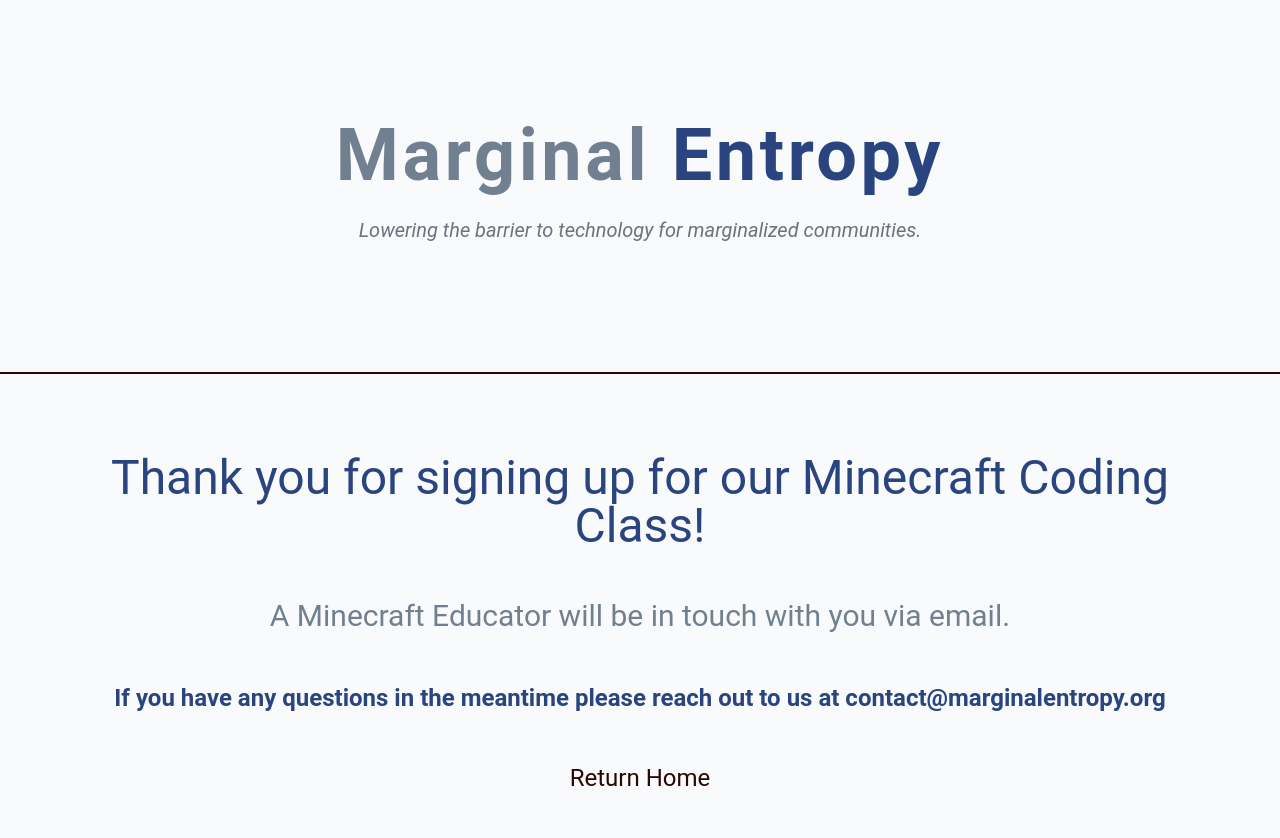
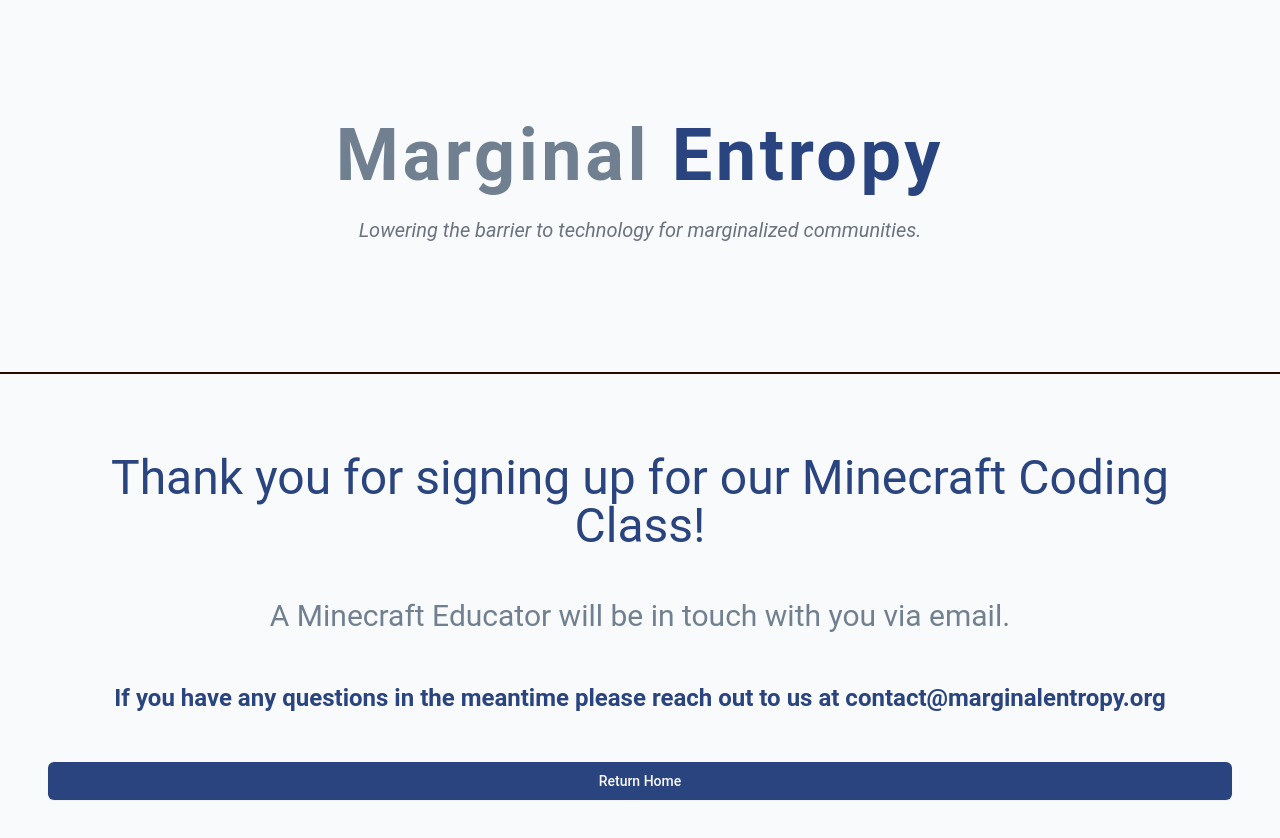
Before and after one commit to fwnanodev/marginal-entropy, a React (Create React App) app: page /sign-up-confirmation in a window 1280 px wide. Shown: the top 838 px of the page. Built offline with nearby package versions, Linux system fonts and the light colour scheme.

Commit message:
fix: confirmation button

```diff
--- a/src/components/SignUpConfirmation.jsx
+++ b/src/components/SignUpConfirmation.jsx
@@ -15,7 +15,12 @@
             contact@marginalentropy.org
           </b>
           <div className="mt-12 text-2xl text-siennaRed hover:underline">
-            <a href="/">Return Home</a>
+            <button
+              type="submit"
+              className="flex w-full justify-center rounded-md border border-transparent bg-blue py-2 px-4 text-sm font-medium text-white shadow-sm hover:bg-siennaRed focus:outline-none focus:ring-2 focus:ring-siennaRed focus:ring-offset-2"
+            >
+              <a href="/">Return Home</a>
+            </button>
           </div>
         </div>
         {/* </div> */}
```
